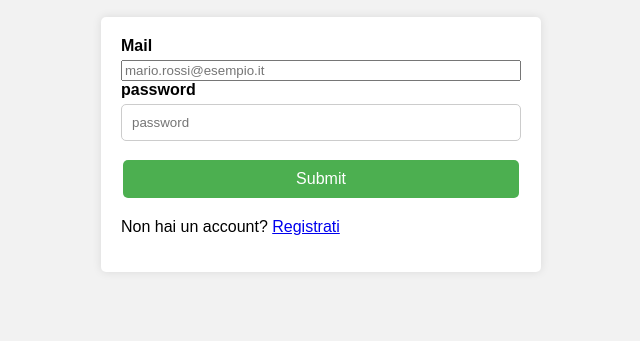
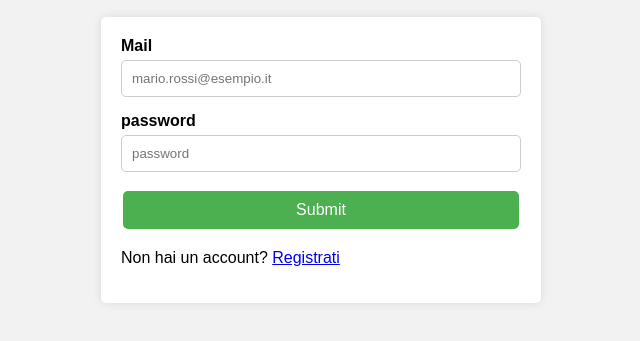
Before and after one commit to NiccoloCherubin/FoodFiesta, a plain HTML site: page Progetto/login.html in a window 1280 px wide. Shown: the part 75-416 px from the top of the page, without its empty margins (319-959 px from the left). Drawn offline with Linux system fonts and the light colour scheme.

Commit message:
piccole modifiche

```diff
--- a/Progetto/styles/register.css
+++ b/Progetto/styles/register.css
@@ -34,7 +34,8 @@ body {
   }
 
   input[type="text"],
-  input[type="password"] {
+  input[type="password"],
+  input[type="email"] {
     padding: 10px;
     border: 1px solid #ccc;
     border-radius: 5px;
```
Also changed, not shown: Progetto/scripts/home.js (+15 -6 lines).
